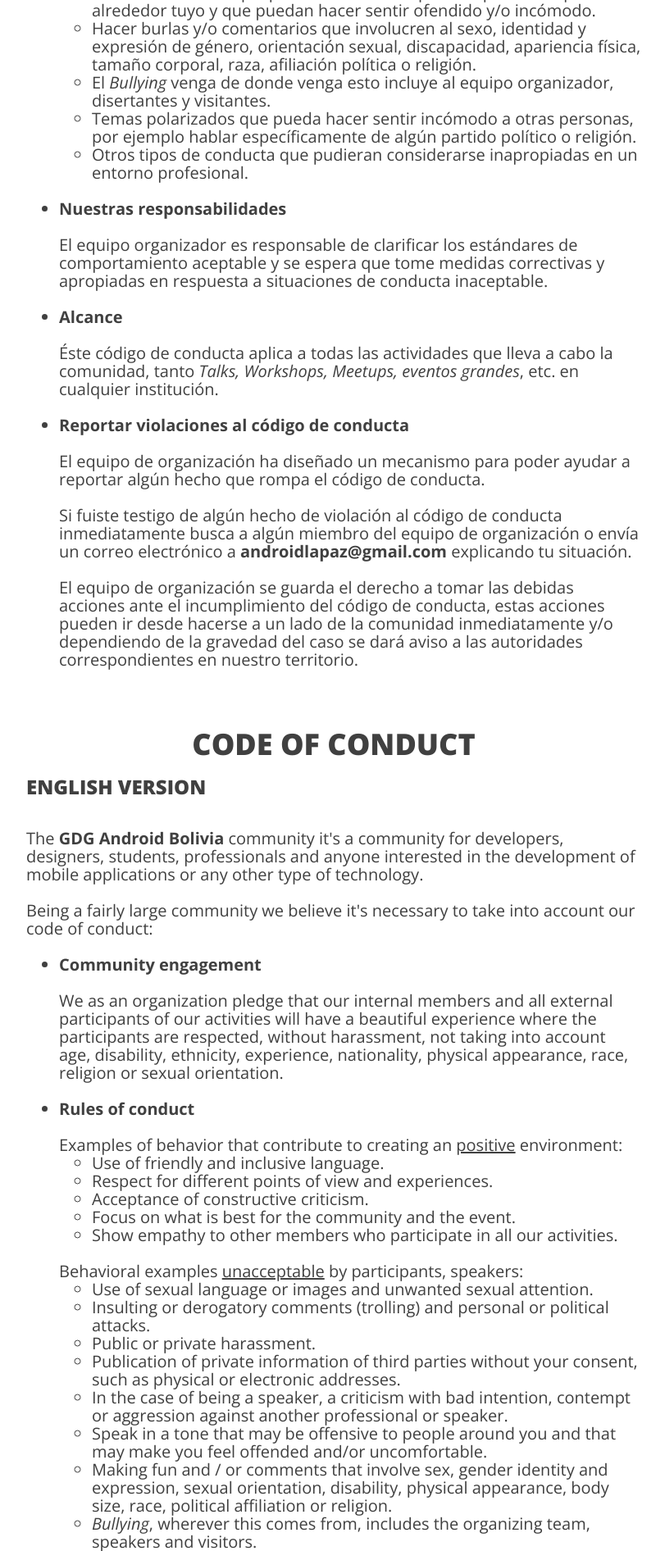
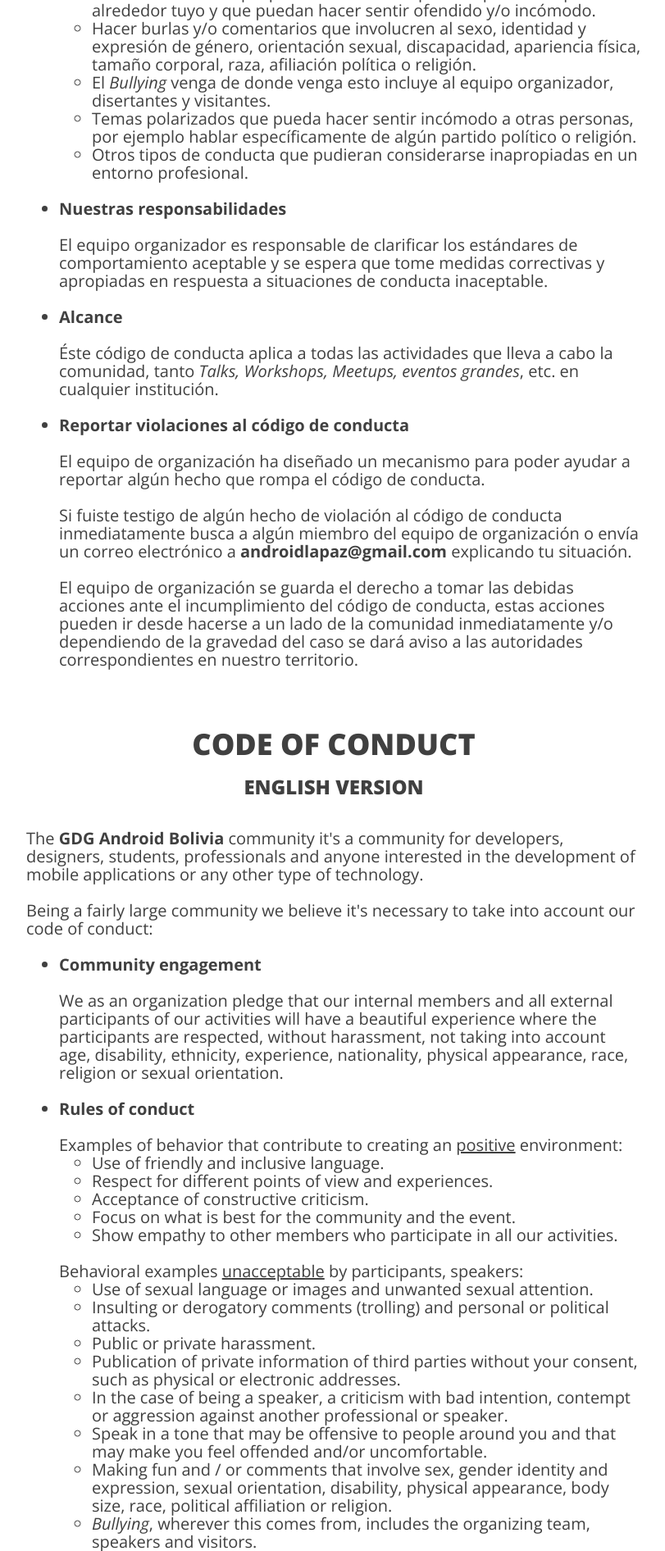
Before and after one commit to GDGAndroidBolivia/gdgandroidbolivia.github.io, a Jekyll site: the page built from code-of-conduct.html, in a window 1280 px wide. Shown: the part 1521-3413 px from the top of the page at 82% size, without its empty margins (233-1044 px from the left). Built offline with Jekyll 4.4.1, drawn with Linux system fonts in a browser that asks for light colours; nearby versions of some CDN libraries.

Commit message:
Modify Code of Conduct

```diff
--- a/code-of-conduct.html
+++ b/code-of-conduct.html
@@ -97,7 +97,7 @@ header-img: "/img/bg-codeofconduct.png"
 <h1 style="text-align: center; margin-top: 50px;">
         CODE OF CONDUCT
 </h1>
-<h3>ENGLISH VERSION</h3>
+<h3 style="text-align: center;">ENGLISH VERSION</h3>
 </br>
 <h4 class="text-body" style="text-align: left;">
 
```
